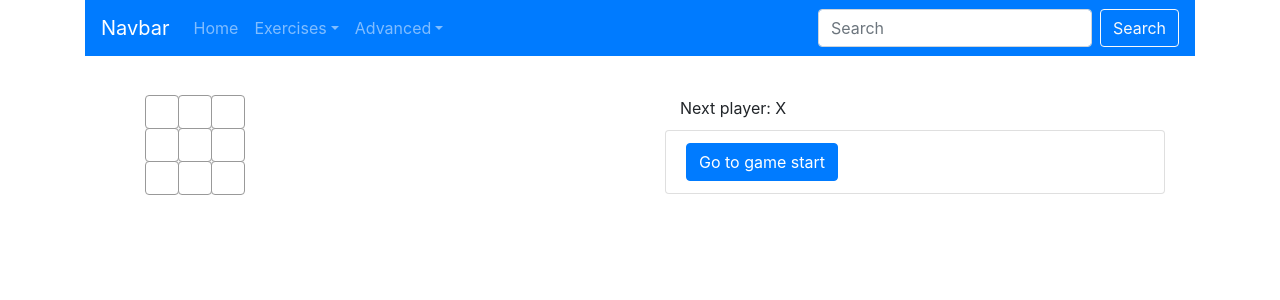
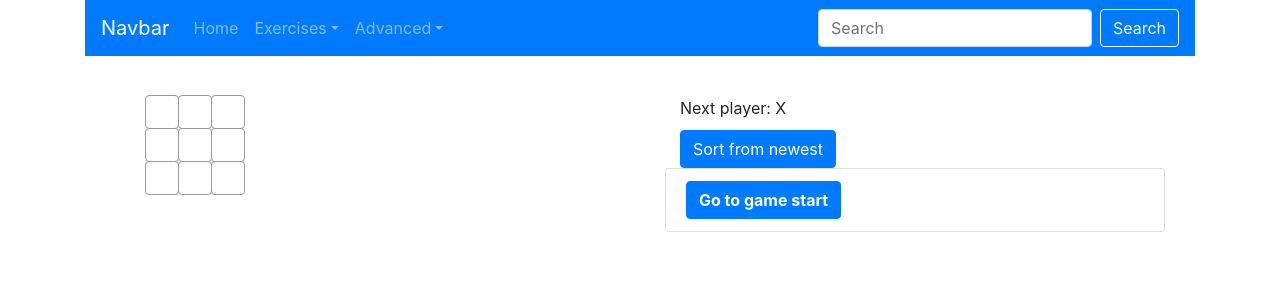
Before and after one commit to Ernei3/ReactExercise, a React (Create React App) app: page /ticTacToe in a window 1280 px wide. Shown: the top 300 px of the page. Built offline with nearby package versions, Linux system fonts and the light colour scheme.

Commit message:
Additional features to Tic Tac Toe game.

```diff
--- a/src/Advanced/TicTacToe.js
+++ b/src/Advanced/TicTacToe.js
@@ -4,6 +4,8 @@ import Container from 'react-bootstrap/Container';
 import Button from 'react-bootstrap/Button';
 import ListGroup from 'react-bootstrap/ListGroup';
 import ListGroupItem from 'react-bootstrap/ListGroupItem';
+import ToggleButton from 'react-bootstrap/ToggleButton';
+import ToggleButtonGroup from 'react-bootstrap/ToggleButtonGroup';
 
 
 function calculateWinner(squares){
@@ -24,6 +26,17 @@ function calculateWinner(squares){
     }
   }
   return null;
+}
+
+function calculateSquarePosition(square){
+  let arrayLegend = [
+    "(1 1)", "(2 1)", "(3 1)",
+    "(1 2)", "(2 2)", "(3 2)",
+    "(1 3)", "(2 3)", "(3 3)",
+  ];
+  const res = (square !== null) ? arrayLegend[square] : null;
+
+  return res;
 }
 
 
@@ -71,9 +84,11 @@ function Square(props) {
       this.state ={
         history: [{
           squares: Array(9).fill(null),
+          lastMove: null,
         }],
         isNext: 'X',
         stepNumber: 0,
+        sortMovesFromNewest: false,
       };
     }
 
@@ -88,9 +103,11 @@ function Square(props) {
       this.setState({
         history: history.concat([{
           squares: newSquares,
+          lastMove: i,
         }]),
         isNext: this.state.isNext === 'X' ? 'O' : 'X',
         stepNumber: history.length,
+        sortMovesFromNewest: this.state.sortMovesFromNewest,
       });
     }
 
@@ -101,23 +118,52 @@ function Square(props) {
       });
     }
 
+    handleClickToggle(){
+      this.setState({
+        history: this.state.history,
+        isNext: this.state.isNext,
+        stepNumber: this.state.stepNumber,
+        sortMovesFromNewest: !(this.state.sortMovesFromNewest),
+      });
+    }
+
     render() {
       const history = this.state.history;
       const current = history[this.state.stepNumber];
       const winner = calculateWinner(current.squares);
 
-      const moves = history.map((val, move) => {
-        const desc = move ?
-          'Go to move #' + move :
-          'Go to game start';
-        return (
-          <ListGroupItem key={move}>
-            <Button onClick={() => this.jumpTo(move)}>{desc}</Button>
-          </ListGroupItem>
-        );
+      let moves = history.map((val, move) => {
+        let desc;
+
+        if(move){
+          desc = 'Go to move #' + move + ': '+calculateSquarePosition(val.lastMove);
+        }else{
+          desc = 'Go to game start';
+        }
+
+
+        if(move === this.state.stepNumber){
+          return (
+            <ListGroupItem key={move}>
+              <Button onClick={() => this.jumpTo(move)} className="current-move">{desc}</Button>
+            </ListGroupItem>
+          );
+        }else{
+          return (
+            <ListGroupItem key={move}>
+              <Button onClick={() => this.jumpTo(move)}>{desc}</Button>
+            </ListGroupItem>
+          );
+        }
       });
 
-      let status
+      if(this.state.sortMovesFromNewest){
+        moves = moves.reverse();
+      }
+
+      const toggleValue = this.state.sortMovesFromNewest ? "Sort from oldest" : "Sort from newest"
+
+      let status;
       if(winner){
         status = 'Winner: ' + winner;
       }else if(this.state.stepNumber >= 9){
@@ -133,6 +179,9 @@ function Square(props) {
           </Container>
           <Container className="game-info">
             <Container className="status">{status}</Container>
+            <Container>
+              <Button onClick={() => this.handleClickToggle()}>{toggleValue}</Button>
+            </Container>
             <ListGroup>{moves}</ListGroup>
           </Container>
         </Container>
--- a/src/App.css
+++ b/src/App.css
@@ -51,3 +51,7 @@
 .game-info {
   margin-left: 20px;
 }
+
+.current-move{
+  font-weight: bold;
+}
```
